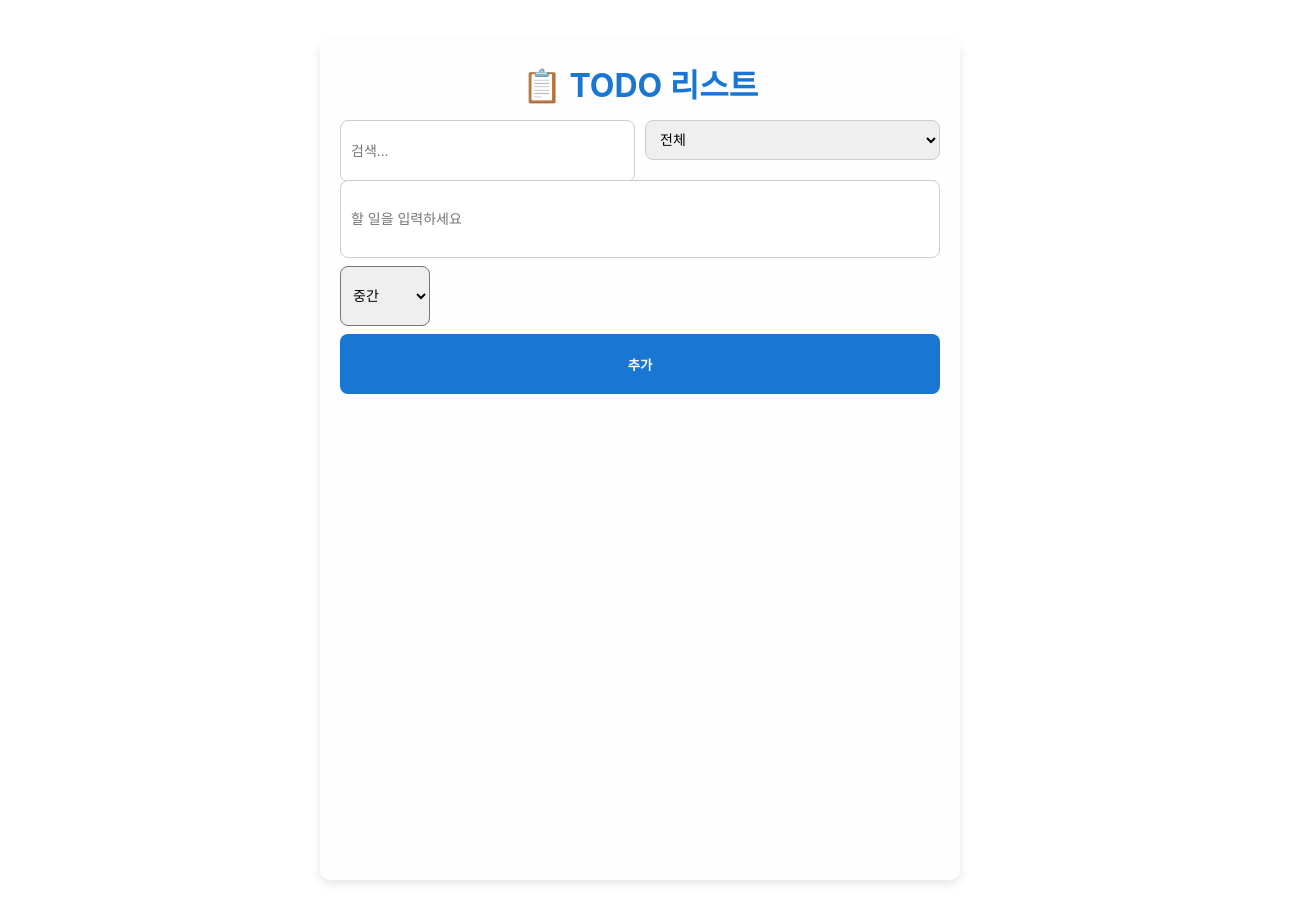
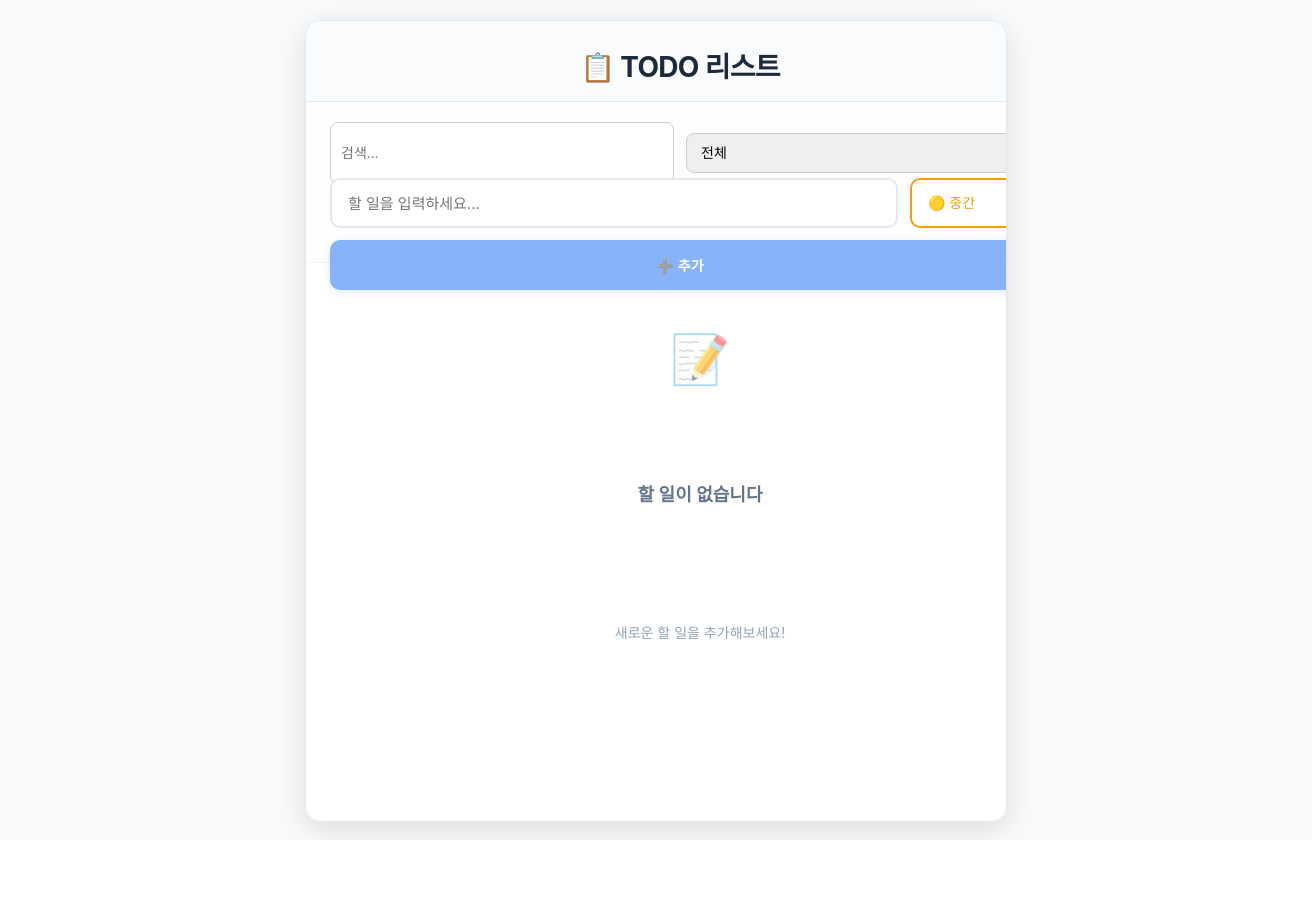
Before and after one commit to JDWdonga21/amuse-todo-app, a React (Create React App) app: page /todo in a window 1280 px wide. Shown: the whole page, 1312 px wide, since content can reach past the window. After the commit the page ends 840 px from the top, so only its background shows below. Built offline with nearby package versions, Linux system fonts and the light colour scheme.

Commit message:
todoitem UIUX 개선선

```diff
--- a/src/components/addTodoForm.tsx
+++ b/src/components/addTodoForm.tsx
@@ -21,56 +21,122 @@ const AddTodoForm = () => {
     setText('');
   };
 
+  const handleKeyPress = (e: React.KeyboardEvent) => {
+    if (e.key === 'Enter') {
+      handleAdd();
+    }
+  };
+
+  const getPriorityColor = (priority: string) => {
+    switch (priority) {
+      case 'high': return '#ef4444';
+      case 'medium': return '#f59e0b';
+      case 'low': return '#10b981';
+      default: return '#6b7280';
+    }
+  };
+
   return (
+    <div style={styles.container}>
       <div style={styles.form}>
+        <div style={styles.inputGroup}>
           <input
             type="text"
-        placeholder="할 일을 입력하세요"
+            placeholder="할 일을 입력하세요..."
             value={text}
             onChange={(e) => setText(e.target.value)}
+            onKeyPress={handleKeyPress}
             style={styles.input}
           />
-      <select value={priority} onChange={(e) => setPriority(e.target.value as any)} style={styles.select}>
-        <option value="high">높음</option>
-        <option value="medium">중간</option>
-        <option value="low">낮음</option>
+        </div>
+
+        <div style={styles.selectGroup}>
+          <select
+            value={priority}
+            onChange={(e) => setPriority(e.target.value as any)}
+            style={{
+              ...styles.select,
+              borderColor: getPriorityColor(priority),
+              color: getPriorityColor(priority),
+            }}
+          >
+            <option value="high">🔴 높음</option>
+            <option value="medium">🟡 중간</option>
+            <option value="low">🟢 낮음</option>
           </select>
-      <button onClick={handleAdd} style={styles.button}>추가</button>
+        </div>
+
+        <button
+          onClick={handleAdd}
+          style={{
+            ...styles.button,
+            opacity: text.trim() ? 1 : 0.6,
+            cursor: text.trim() ? 'pointer' : 'not-allowed',
+          }}
+          disabled={!text.trim()}
+        >
+          ➕ 추가
+        </button>
+      </div>
     </div>
   );
 };
 
 const styles: { [key: string]: React.CSSProperties } = {
+  container: {
+    width: '100%',
+  },
   form: {
     display: 'flex',
-    alignItems: 'center',
-    gap: '8px',
+    alignItems: 'stretch',
+    gap: '12px',
     flexWrap: 'wrap',
-    marginBottom: '20px',
+  },
+  inputGroup: {
+    flex: '1 1 250px',
+    minWidth: '200px',
   },
   input: {
-    flexGrow: 1,
-    minWidth: '150px',
-    padding: '8px 10px',
-    fontSize: '14px',
-    borderRadius: '8px',
-    border: '1px solid #ccc',
+    width: '100%',
+    padding: '12px 16px',
+    fontSize: '15px',
+    borderRadius: '10px',
+    border: '2px solid #e2e8f0',
+    backgroundColor: '#ffffff',
+    transition: 'all 0.2s ease',
+    outline: 'none',
+    boxSizing: 'border-box',
+    fontFamily: 'inherit',
+  },
+  selectGroup: {
+    flex: '0 0 120px',
   },
   select: {
-    padding: '8px',
-    borderRadius: '8px',
+    width: '100%',
+    padding: '12px 12px',
+    borderRadius: '10px',
     fontSize: '14px',
-    width: '90px',
+    fontWeight: '500',
+    border: '2px solid',
+    backgroundColor: '#ffffff',
+    cursor: 'pointer',
+    outline: 'none',
+    transition: 'all 0.2s ease',
+    boxSizing: 'border-box',
   },
   button: {
-    padding: '8px 14px',
-    backgroundColor: '#1976d2',
+    flex: '0 0 auto',
+    padding: '12px 20px',
+    backgroundColor: '#3b82f6',
     color: 'white',
     border: 'none',
-    borderRadius: '8px',
-    fontWeight: 'bold',
+    borderRadius: '10px',
+    fontSize: '14px',
+    fontWeight: '600',
     cursor: 'pointer',
     whiteSpace: 'nowrap',
+    transition: 'all 0.2s ease',
+    boxShadow: '0 2px 8px rgba(59, 130, 246, 0.3)',
   },
 };
 
--- a/src/components/todoItem.tsx
+++ b/src/components/todoItem.tsx
@@ -1,7 +1,6 @@
 import React, { useState } from 'react';
 import { useSetRecoilState } from 'recoil';
 import { todoListState, TodoItemType } from '../atoms/todoListAtom';
-import Tbutton from './todoButton';
 
 const TodoItem = ({ item }: { item: TodoItemType }) => {
   const setTodoList = useSetRecoilState(todoListState);
@@ -9,9 +8,14 @@ const TodoItem = ({ item }: { item: TodoItemType }) => {
   const [newText, setNewText] = useState(item.text);
 
   const updateTodo = () => {
+    if (!newText.trim()) {
+      setNewText(item.text);
+      setIsEditing(false);
+      return;
+    }
     setTodoList((oldList) =>
       oldList.map((todo) =>
-        todo.id === item.id ? { ...todo, text: newText } : todo
+        todo.id === item.id ? { ...todo, text: newText.trim() } : todo
       )
     );
     setIsEditing(false);
@@ -29,61 +33,173 @@ const TodoItem = ({ item }: { item: TodoItemType }) => {
     );
   };
 
-  const containerStyle: React.CSSProperties = {
-    display: 'flex',
-    justifyContent: 'space-between',
-    alignItems: 'center',
-    backgroundColor: '#f9fbfd',
-    padding: '12px 16px',
-    borderRadius: '10px',
-    marginBottom: '10px',
-    borderLeft: `6px solid ${
-      item.priority === 'high' ? 'red' :
-      item.priority === 'medium' ? 'orange' : 'gray'
-    }`,
-  };
-
-  const textStyle: React.CSSProperties = {
-    fontSize: '16px',
-    textDecoration: item.completed ? 'line-through' : 'none',
-    color: item.completed ? '#aaa' : '#333',
-  };
-
-  const buttonContainer: React.CSSProperties = {
-    display: 'flex',
-    gap: '8px',
-    justifyContent: 'flex-end',
-    flexWrap: 'wrap',
+  const getPriorityColor = (priority: string) => {
+    switch (priority) {
+      case 'high': return '#ef4444';
+      case 'medium': return '#f59e0b';
+      case 'low': return '#10b981';
+      default: return '#6b7280';
+    }
   };
 
   return (
-    <div style={containerStyle}>
-      <div style={{ flex: 1 }}>
+    <table style={{
+      width: '100%',
+      backgroundColor: '#ffffff',
+      border: '1px solid #e2e8f0',
+      borderLeft: `4px solid ${getPriorityColor(item.priority)}`,
+      borderRadius: '8px',
+      marginBottom: '8px',
+      borderCollapse: 'separate',
+      borderSpacing: 0,
+      height: 'auto', // 고정 높이 제거
+    }}>
+      <tbody>
+        <tr style={{ height: '50px' }}> {/* 행 높이 고정 */}
+          <td style={{
+            width: '40px',
+            padding: '12px 8px', // 패딩 줄임
+            textAlign: 'center',
+            verticalAlign: 'middle'
+          }}>
+            <input
+              type="checkbox"
+              checked={item.completed}
+              onChange={toggleComplete}
+              style={{
+                width: '16px', // 크기 줄임
+                height: '16px',
+                cursor: 'pointer'
+              }}
+            />
+          </td>
+
+          <td style={{
+            padding: '12px 8px', // 패딩 줄임
+            verticalAlign: 'middle',
+            fontSize: '14px', // 폰트 크기 줄임
+            textDecoration: item.completed ? 'line-through' : 'none',
+            color: item.completed ? '#999' : '#333',
+          }}>
             {isEditing ? (
-          <>
               <input
+                type="text"
                 value={newText}
                 onChange={(e) => setNewText(e.target.value)}
-              style={{ marginRight: '8px' }}
+                onBlur={updateTodo}
+                onKeyDown={(e) => {
+                  if (e.key === 'Enter') updateTodo();
+                  if (e.key === 'Escape') {
+                    setNewText(item.text);
+                    setIsEditing(false);
+                  }
+                }}
+                style={{
+                  width: '100%',
+                  padding: '6px 8px', // 패딩 줄임
+                  fontSize: '14px',
+                  border: '1px solid #ccc',
+                  borderRadius: '4px',
+                  boxSizing: 'border-box',
+                }}
+                autoFocus
               />
-            <Tbutton text="저장" type="save" onButtonClick={updateTodo} />
-          </>
             ) : (
-          <span style={textStyle}>{item.text}</span>
+              <span>{item.text}</span>
             )}
-      </div>
-      <div style={buttonContainer}>
-        {!isEditing && (
-          <Tbutton text="수정" type="edit" onButtonClick={() => setIsEditing(true)} />
+          </td>
+
+          <td style={{
+            width: '70px', // 너비 줄임
+            padding: '12px 8px',
+            textAlign: 'center',
+            verticalAlign: 'middle'
+          }}>
+            <span style={{
+              fontSize: '10px', // 폰트 크기 줄임
+              padding: '2px 6px', // 패딩 줄임
+              backgroundColor: getPriorityColor(item.priority),
+              color: 'white',
+              borderRadius: '3px',
+              display: 'inline-block',
+              lineHeight: '1.2', // 줄높이 조정
+            }}>
+              {item.priority}
+            </span>
+          </td>
+
+          <td style={{
+            width: '80px', // 너비 줄임
+            padding: '12px 8px',
+            textAlign: 'right',
+            verticalAlign: 'middle'
+          }}>
+            {isEditing ? (
+              <button
+                onClick={updateTodo}
+                style={{
+                  padding: '3px 6px', // 패딩 더 줄임
+                  fontSize: '10px',
+                  backgroundColor: '#10b981',
+                  color: 'white',
+                  border: 'none',
+                  borderRadius: '3px',
+                  cursor: 'pointer',
+                  marginRight: '3px',
+                  width: '26px', // 고정 너비
+                  height: '26px', // 고정 높이
+                  display: 'inline-flex',
+                  alignItems: 'center',
+                  justifyContent: 'center',
+                }}
+              >
+                ✓
+              </button>
+            ) : (
+              <button
+                onClick={() => setIsEditing(true)}
+                style={{
+                  padding: '3px 6px',
+                  fontSize: '10px',
+                  backgroundColor: '#3b82f6',
+                  color: 'white',
+                  border: 'none',
+                  borderRadius: '3px',
+                  cursor: 'pointer',
+                  marginRight: '3px',
+                  width: '26px',
+                  height: '26px',
+                  display: 'inline-flex',
+                  alignItems: 'center',
+                  justifyContent: 'center',
+                }}
+              >
+                ✏️
+              </button>
             )}
-        <Tbutton
-          text={item.completed ? '되돌리기' : '완료'}
-          type={item.completed ? 'undo' : 'complete'}
-          onButtonClick={toggleComplete}
-        />
-        <Tbutton text="삭제" type="delete" onButtonClick={deleteTodo} />
-      </div>
-    </div>
+            <button
+              onClick={deleteTodo}
+              style={{
+                padding: '3px 6px',
+                fontSize: '10px',
+                backgroundColor: '#ef4444',
+                color: 'white',
+                border: 'none',
+                borderRadius: '3px',
+                cursor: 'pointer',
+                width: '26px',
+                height: '26px',
+                display: 'inline-flex',
+                alignItems: 'center',
+                justifyContent: 'center',
+              }}
+            >
+              🗑️
+            </button>
+          </td>
+        </tr>
+      </tbody>
+    </table>
   );
 };
 
--- a/src/components/todoList.tsx
+++ b/src/components/todoList.tsx
@@ -7,12 +7,69 @@ const TodoList = () => {
   const filteredTodos = useRecoilValue(filteredTodoListSelector);
 
   return (
-    <div>
-      {filteredTodos.map((todo) => (
-        <TodoItem key={todo.id} item={todo} />
-      ))}
+    <div style={styles.container}>
+      {filteredTodos.length === 0 ? (
+        <div style={styles.emptyState}>
+          <div style={styles.emptyIcon}>📝</div>
+          <h3 style={styles.emptyTitle}>할 일이 없습니다</h3>
+          <p style={styles.emptyDescription}>새로운 할 일을 추가해보세요!</p>
+        </div>
+      ) : (
+        <div style={styles.list}>
+          {filteredTodos.map((todo) => (
+            <TodoItem key={todo.id} item={todo} />
+          ))}
+        </div>
+      )}
     </div>
   );
 };
 
+const styles: { [key: string]: React.CSSProperties } = {
+  container: {
+    display: 'flex',
+    flexDirection: 'column',
+    flex: 1,
+    minHeight: '0',
+    height: '100%',
+    width: '100%',
+  },
+  list: {
+    display: 'block', // flex 대신 block 사용
+    gap: '12px',
+    flex: 1,
+    overflowY: 'auto',
+    padding: '0 4px 0 0', // 오른쪽만 스크롤바 여백
+    width: '100%', // 전체 너비 사용
+    // 커스텀 스크롤바 스타일링
+    scrollbarWidth: 'thin',
+    scrollbarColor: '#cbd5e1 transparent',
+  },
+  emptyState: {
+    display: 'flex',
+    flexDirection: 'column',
+    alignItems: 'center',
+    justifyContent: 'center',
+    flex: 1,
+    padding: '40px 20px',
+    textAlign: 'center',
+  },
+  emptyIcon: {
+    fontSize: '48px',
+    marginBottom: '16px',
+    opacity: 0.6,
+  },
+  emptyTitle: {
+    fontSize: '18px',
+    fontWeight: '600',
+    color: '#64748b',
+    margin: '0 0 8px 0',
+  },
+  emptyDescription: {
+    fontSize: '14px',
+    color: '#94a3b8',
+    margin: 0,
+  },
+};
+
 export default TodoList;
--- a/src/pages/todoPage.tsx
+++ b/src/pages/todoPage.tsx
@@ -23,45 +23,91 @@ const TodoPage = () => {
   }, [todoList]);
 
   return (
+    <div style={styles.wrapper}>
+      {/* CSS Reset for text direction */}
       <div style={styles.container}>
-      <h1 style={styles.header}>📋 TODO 리스트</h1>
+        <div style={styles.header}>
+          <h1 style={styles.title}>📋 TODO 리스트</h1>
+        </div>
+
+        <div style={styles.controlsSection}>
           <div style={styles.controls}>
             <SearchBar />
             <PriorityFilter />
           </div>
-      <div style={{height: '60px'}}>
+          <div style={styles.addArea}>
             <AddTodoForm />
           </div>
-      <div style={{height: 'calc(100% - 140px)'}}>
+        </div>
+
+        <div style={styles.listSection}>
           <TodoList />
+        </div>
       </div>
     </div>
   );
 };
 
 const styles: { [key: string]: React.CSSProperties } = {
+  wrapper: {
+    minHeight: '100vh',
+    display: 'flex',
+    justifyContent: 'center',
+    alignItems: 'flex-start',
+    backgroundColor: '#f8fafc',
+    padding: '20px 16px',
+  },
   container: {
-    width: '600px',
-    height: '100%',
-    margin: '0 auto',
-    padding: '20px',
-    backgroundColor: '#fefefe',
-    borderRadius: '10px',
-    boxShadow: '0 4px 10px rgba(0,0,0,0.1)',
-    marginTop: '40px',
+    display: 'flex',
+    flexDirection: 'column',
+    width: '100%',
+    maxWidth: '700px',
+    minHeight: '85vh',
+    backgroundColor: '#ffffff',
+    borderRadius: '16px',
+    boxShadow: '0 8px 30px rgba(0, 0, 0, 0.12)',
+    border: '1px solid #e2e8f0',
+    overflow: 'scroll',
   },
   header: {
+    padding: '24px 24px 16px 24px',
+    borderBottom: '1px solid #e2e8f0',
+    backgroundColor: '#fafbfc',
+    borderRadius: '16px 16px 0 0',
     height: '40px',
+  },
+  title: {
+    fontSize: '28px',
+    fontWeight: '700',
+    color: '#1e293b',
     textAlign: 'center',
-    marginBottom: '20px',
-    color: '#1976d2',
+    margin: 0,
+    letterSpacing: '-0.025em',
+  },
+  controlsSection: {
+    padding: '20px 24px',
+    borderBottom: '1px solid #f1f5f9',
+    backgroundColor: '#fefefe',
+    height: '15vh',
   },
   controls: {
+    display: 'flex',
+    gap: '12px',
+    marginBottom: '16px',
+    flexWrap: 'wrap',
+    alignItems: 'center',
     height: '40px',
+  },
+  addArea: {
     display: 'flex',
-    justifyContent: 'space-between',
-    marginBottom: '20px',
-    gap: '10px',
+    height: '50px',
+  },
+  listSection: {
+    flex: 1,
+    padding: '26px 24px 24px 24px',
+    minHeight: '0', // 중요: flex item이 제대로 줄어들 수 있도록
+    display: 'flex',
+    flexDirection: 'column',
   },
 };
 
```
Also changed, not shown: 1 other file (tests, documents, lock files or other folders). Lines whose indentation alone changed are shown as unchanged.
